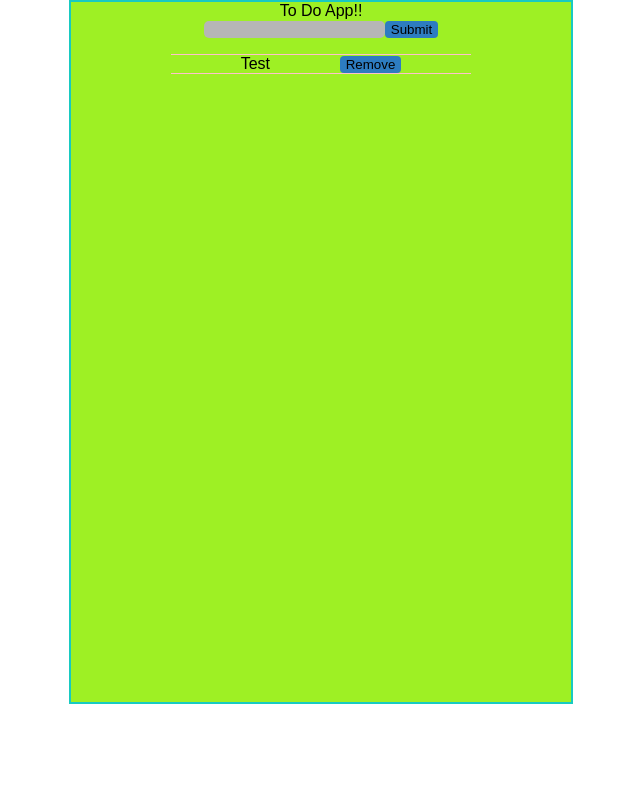
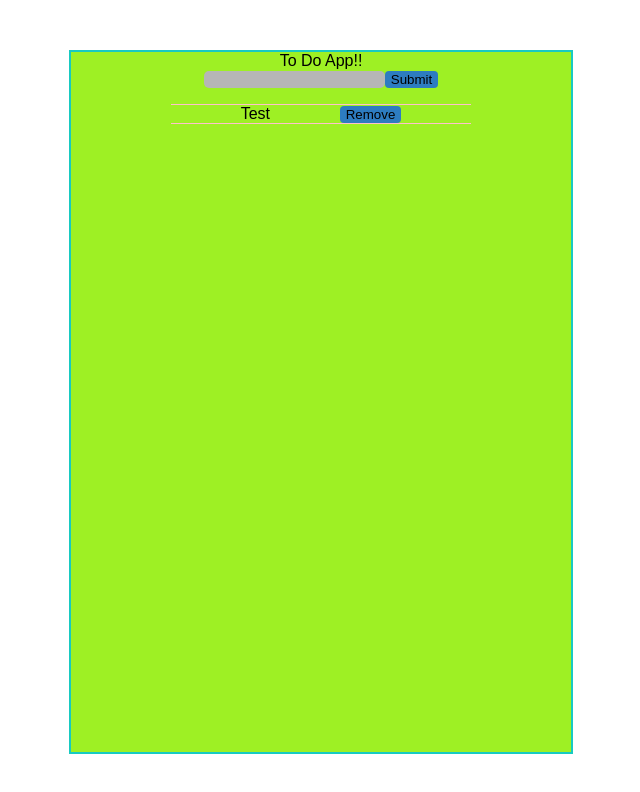
Before and after one commit to Silus91/TodoApp, a React (Create React App) app: page / in a window 1280 px wide. Shown: the top 792 px of the page, without its empty margins (319-959 px from the left). Built offline with nearby package versions, Linux system fonts and the light colour scheme.

Commit message:
css upgrade

```diff
--- a/src/App.css
+++ b/src/App.css
@@ -12,6 +12,7 @@
   background: rgb(158, 240, 36);
   margin-left:auto;
   margin-right:auto;
+  margin-top:50px;
 }
 .ulApp{
   padding-inline-start: 0px !important;
--- a/src/components/todoinput.js
+++ b/src/components/todoinput.js
@@ -24,7 +24,7 @@ constructor(props){
 
   render() {
     return (
-      <div>
+      <div className="inputContainer">
         <input className="todoInput" type="text" value={this.state.value} onChange={this.handleChange}/>
         <button className="todoButton"
          onClick={() => this.addTodo(this.state.value)}>Submit</button>
```
